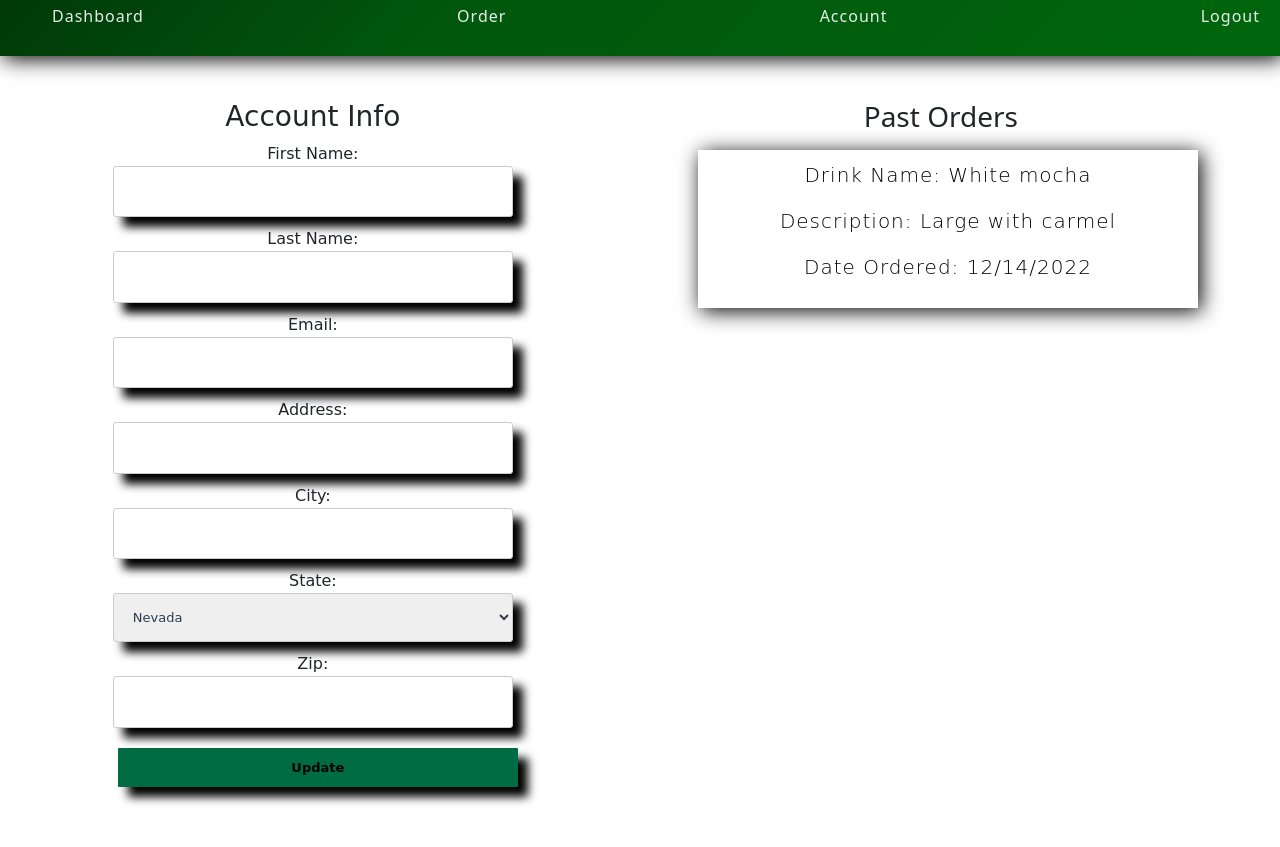
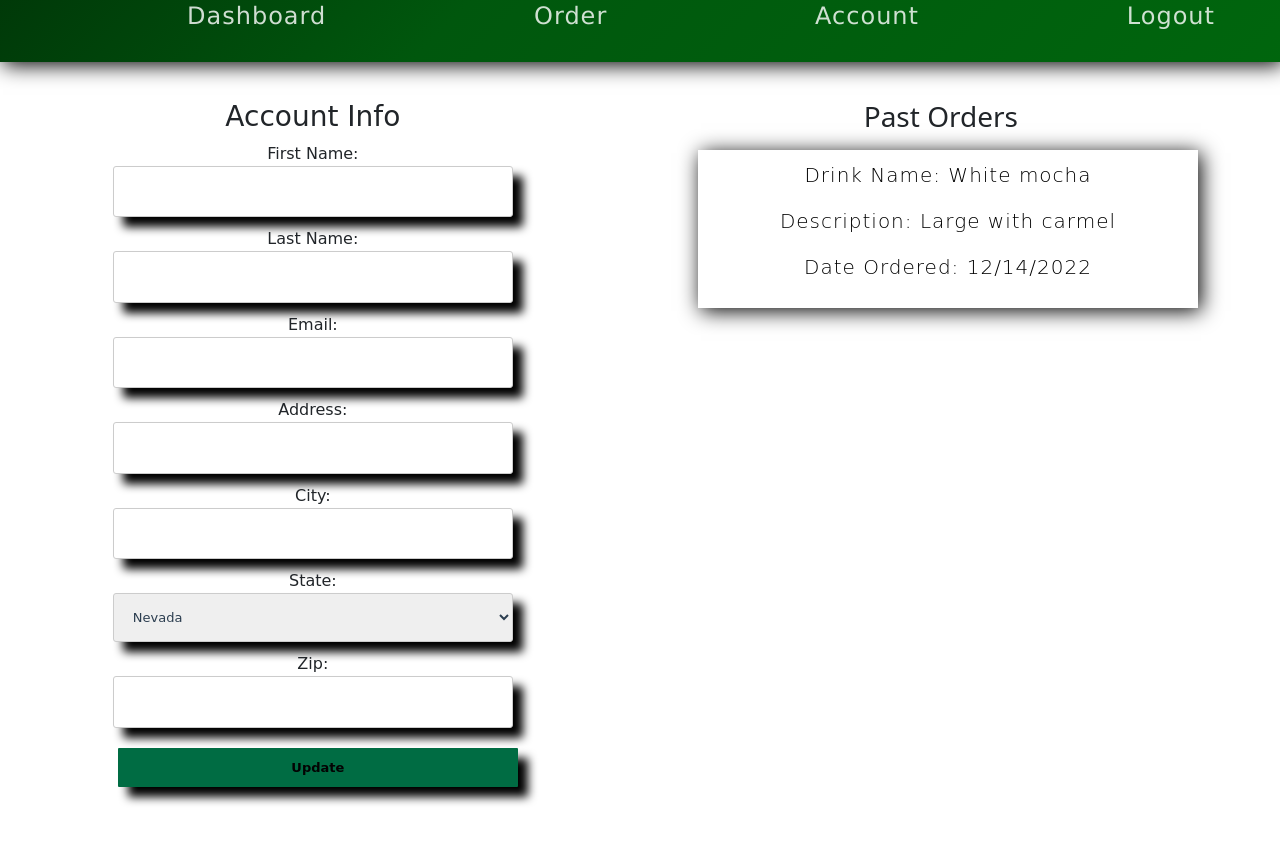
Before and after one commit to WilliamRDPerez/CoffeeApp, a Flask app: template flask_app/templates/account.html in a window 1280 px wide. Run offline with Flask 2, Linux system fonts and the light colour scheme; the template is opened without the code that fills it, so the values that code supplies are empty; some web fonts are replaced.

Commit message:
merged my stuff with main

```diff
--- a/flask_app/config/mysqlconnection.py
+++ b/flask_app/config/mysqlconnection.py
@@ -6,7 +6,7 @@ class MySQLConnection:
         # change the user and password as needed
         connection = pymysql.connect(host = 'localhost',
                                     user = 'root',
-                                    password = 'rootroot',
+                                    password = 'root',
                                     db = db,
                                     charset = 'utf8mb4',
                                     cursorclass = pymysql.cursors.DictCursor,
--- a/flask_app/templates/account.html
+++ b/flask_app/templates/account.html
@@ -16,10 +16,10 @@
             <div class="navigation">
                 <nav>
                     <ul>
-                        <li><Link to='/dashboard' class="active"><button>Dashboard</button></Link></li>
-                        <li><Link to='/create' class="active"><button>Order</button></Link></li>
-                        <li><Link to='/profile' class="active"><button>Account</button></Link></li>
-                        <li><Link to='/logout' class="active"><button>Logout</button></Link></li>
+                        <li><a href='/dashboard' class="active"><button>Dashboard</a></Link></li>
+                        <li><a href='/create' class="active"><button>Order</button></a></li>
+                        <li><a href='/profile' class="active"><button>Account</button></a></li>
+                        <li><a href='/logout' class="active"><button>Logout</button></a></li>
                     </ul>
                 </nav>
             </div>
@@ -27,7 +27,7 @@
     </div>
 
     <div class="container">
-        <form  action="/updateprofile/{{user.id}}" method="POST" id="msform">
+        <form  action="" method="POST" id="msform">
         <h3 >Account Info</h3>
         {% with messages = get_flashed_messages(category_filter=['register']) %}
             {% if messages %}
```
